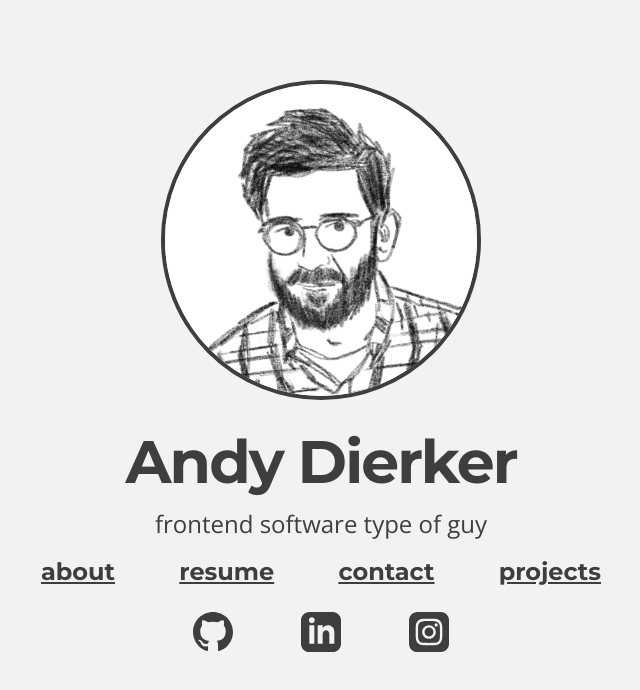
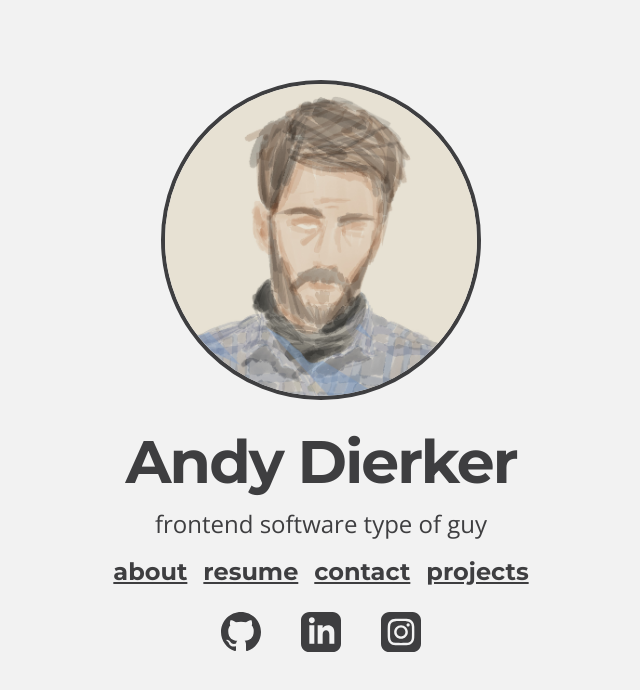
Before and after one commit to adierker/andydierkerdotcom-experimental, a Next.js app: page / in a window 1280 px wide. Shown: the top 690 px of the page, without its empty margins (319-959 px from the left). Built offline with nearby package versions, Linux system fonts and the light colour scheme.

Commit message:
add resume, change picture back, add index.ts (not sure if i like it yet), move thigns around

```diff
--- /dev/null
+++ b/src/components/BreakpointHelper/index.ts
@@ -0,0 +1,3 @@
+import {BreakpointHelper} from 'components/BreakpointHelper/BreakpointHelper'
+
+export {BreakpointHelper}
--- a/src/components/Button/Button.tsx
+++ b/src/components/Button/Button.tsx
@@ -14,7 +14,7 @@ const defaults = {
   padding: 'px-4 py-2',
   typography: 'text-xl headline-spaced',
   colors: 'bg-drkr-black text-drkr-white',
-  hover: 'hover:bg-opacity-80',
+  hover: 'hover:bg-drkr-green',
 }
 
 const defaultStyles = Object.values(defaults).join(' ')
--- /dev/null
+++ b/src/components/Button/index.ts
@@ -0,0 +1,3 @@
+import {Button} from 'components/Button/Button'
+
+export {Button}
--- a/src/components/Modal/Modal.hooks.ts
+++ b/src/components/Modal/Modal.hooks.ts
@@ -1,16 +1,8 @@
 import {useState, useCallback} from 'react'
 
-const MODALS = {
-  ABOUT: 'ABOUT',
-  CONTACT: 'CONTACT',
-  PROJECTS: 'PROJECTS'
-}
+import {ModalTypes} from 'components/Modal'
 
-type ModalKeys = keyof typeof MODALS
-type ModalValues = typeof MODALS[ModalKeys]
-export type ModalTypes = ModalValues | null
-
-const useModal = () => {
+export const useModal = () => {
   const [currentModal, setCurrentModal] = useState<ModalTypes>(null)
 
   const openModal = useCallback((modal: ModalTypes) => setCurrentModal(modal), [setCurrentModal])
@@ -22,5 +14,3 @@ const useModal = () => {
     currentModal
   }
 }
-
-export {useModal, MODALS}
--- a/src/components/Modal/Modal.tsx
+++ b/src/components/Modal/Modal.tsx
@@ -1,9 +1,8 @@
 import {useRef, Fragment} from 'react'
 import {Dialog, Transition} from '@headlessui/react'
 
-import {ModalTypes} from 'components/Modal/Modal.hooks'
-import {Button} from 'components/Button/Button'
-import {MODALS} from 'components/Modal/Modal.hooks'
+import {Button} from 'components/Button'
+import {ModalTypes, MODALS} from 'components/Modal'
 
 interface ModalProps {
   currentModal: ModalTypes
@@ -16,7 +15,7 @@ interface ModalContentProps {
   buttons: typeof Button[] | null
 }
 
-const Modal = ({currentModal, closeModal}: ModalProps) => {
+export const Modal = ({currentModal, closeModal}: ModalProps) => {
   const modalRef = useRef(null)
 
   const MODAL_TO_CONTENT_MAPPING = {
@@ -123,5 +122,3 @@ const Modal = ({currentModal, closeModal}: ModalProps) => {
     </Transition.Root>
   )
 }
-
-export {Modal}
--- /dev/null
+++ b/src/components/Modal/constants.ts
@@ -0,0 +1,5 @@
+export const MODALS = {
+  ABOUT: 'ABOUT',
+  CONTACT: 'CONTACT',
+  PROJECTS: 'PROJECTS'
+}
--- /dev/null
+++ b/src/components/Modal/index.ts
@@ -0,0 +1,12 @@
+import {ModalTypes as Modals} from 'components/Modal/types'
+import {useModal} from 'components/Modal/Modal.hooks'
+import {Modal} from 'components/Modal/Modal'
+import {MODALS} from 'components/Modal/constants'
+
+export type ModalTypes = Modals
+
+export {
+  useModal,
+  Modal,
+  MODALS
+}
--- /dev/null
+++ b/src/components/Modal/types.ts
@@ -0,0 +1,5 @@
+import {MODALS} from 'components/Modal'
+
+type ModalKeys = keyof typeof MODALS
+type ModalValues = typeof MODALS[ModalKeys]
+export type ModalTypes = ModalValues | null
--- a/src/icons/Social.tsx
+++ b/src/icons/Social.tsx
@@ -1,11 +1,8 @@
+import {openInNewTab} from 'utils/utils'
+
 interface SocialIconProps {
   className?: string
   url: string
-}
-
-const openInNewTab = (url: string) => {
-  const newWindow = window.open(url, '_blank', 'noopener, noreferrer')
-  if (newWindow) newWindow.opener = null
 }
 
 // these social links are from https://iconmonstr.com/
--- /dev/null
+++ b/src/icons/index.ts
@@ -0,0 +1,23 @@
+import {
+  Lock,
+  Unlock,
+  PlainX,
+  CircleX,
+  ArrowLeft
+} from 'icons/Icons'
+import {
+  LinkedIn,
+  Instagram,
+  Github
+} from 'icons/Social'
+
+export {
+  Lock,
+  Unlock,
+  PlainX,
+  CircleX,
+  ArrowLeft,
+  LinkedIn,
+  Instagram,
+  Github
+}
--- a/src/pages/index.tsx
+++ b/src/pages/index.tsx
@@ -1,9 +1,9 @@
 import Head from 'next/head'
 
-import {LinkedIn, Instagram, Github} from 'icons/Social'
-import {Modal} from 'components/Modal/Modal'
-import {useModal, MODALS} from 'components/Modal/Modal.hooks'
-import {BreakpointHelper} from 'components/BreakpointHelper/BreakpointHelper'
+import {LinkedIn, Instagram, Github} from 'icons'
+import {Modal, MODALS, useModal} from 'components/Modal'
+import {BreakpointHelper} from 'components/BreakpointHelper'
+import {openInNewTab} from 'utils/utils'
 
 export default function Home() {
   const {openModal, closeModal, currentModal} = useModal()
@@ -19,22 +19,46 @@ export default function Home() {
 
       <main className="flex flex-col flex-1 items-center justify-start w-full px-10 xs:px-20 text-drkr-black">
         <div className="max-w-xxs xs:max-w-xs mt-10 sm:mt-20">
-          <img className="rounded-full border-4 border-drkr-black" src="/me4.jpg"/>
+          <img className="rounded-full border-4 border-drkr-black" src="/me.jpg"/>
         </div>
         <div className="mt-4 sm:mt-8 text-center text-drkr-black">
           <h1 className="text-4xl xs:text-5xl sm:text-6xl headline">Andy Dierker</h1>
           <h2 className="text-2xl xs:text-2xl body mt-2 xs:mt-4">frontend software type of guy</h2>
         </div>
-        <div className="flex flex-col sm:flex-row justify-between w-full md:w-3/4 lg:w-1/2 mt-4 headline-spaced text-2xl underline">
-          <button className="text-center hover:opacity-80" onClick={() => openModal(MODALS.ABOUT)}>about</button>
-          <button className="text-center mt-2 sm:mt-0 hover:opacity-80" >resume</button>
-          <button className="text-center mt-2 sm:mt-0 hover:opacity-80" onClick={() => openModal(MODALS.CONTACT)}>contact</button>
-          <button className="text-center mt-2 sm:mt-0 hover:opacity-80" onClick={() => openModal(MODALS.PROJECTS)}>projects</button>
+        <div className="flex flex-col sm:flex-row justify-center w-full mt-4 headline-spaced text-2xl underline">
+          <button
+            className="text-center mr-0 sm:mr-4 hover:text-drkr-green"
+            type="button"
+            onClick={() => openModal(MODALS.ABOUT)}
+          >
+            about
+          </button>
+          <button
+            className="text-center mt-2 sm:mt-0 mr-0 sm:mr-4 hover:text-drkr-green"
+            type="button"
+            onClick={() => openInNewTab('/dierker-resume-2021.pdf')}
+          >
+            resume
+          </button>
+          <button
+            className="text-center mt-2 sm:mt-0 mr-0 sm:mr-4 hover:text-drkr-green"
+            type="button"
+            onClick={() => openModal(MODALS.CONTACT)}
+          >
+            contact
+          </button>
+          <button
+            className="text-center mt-2 sm:mt-0 hover:text-drkr-green"
+            type="button"
+            onClick={() => openModal(MODALS.PROJECTS)}
+          >
+            projects
+          </button>
         </div>
-        <div className="flex flex-row justify-between w-3/4 sm:w-1/2 min-w-max max-w-xxs mt-8 sm:mt-6">
-          <Github className="h-10 w-10 flex-1 hover:opacity-80" url="https://github.com/adierker"/>
-          <LinkedIn className="h-10 w-10 flex-1 hover:opacity-80" url="https://www.linkedin.com/in/dierker/"/>
-          <Instagram className="h-10 w-10 flex-1 hover:opacity-80" url="https://www.instagram.com/dierker/"/>
+        <div className="flex flex-row mt-8 sm:mt-6">
+          <Github className="h-10 w-10 flex-1 mr-6 sm:mr-10 hover:text-drkr-green" url="https://github.com/adierker"/>
+          <LinkedIn className="h-10 w-10 flex-1 mr-6 sm:mr-10 hover:text-drkr-green" url="https://www.linkedin.com/in/dierker/"/>
+          <Instagram className="h-10 w-10 flex-1 hover:text-drkr-green" url="https://www.instagram.com/dierker/"/>
         </div>
       </main>
 
--- /dev/null
+++ b/src/utils/utils.ts
@@ -0,0 +1,4 @@
+export const openInNewTab = (url: string) => {
+  const newWindow = window.open(url, '_blank', 'noopener, noreferrer')
+  if (newWindow) newWindow.opener = null
+}
```
Also changed, not shown: 2 other files (tests, documents, lock files or other folders).
